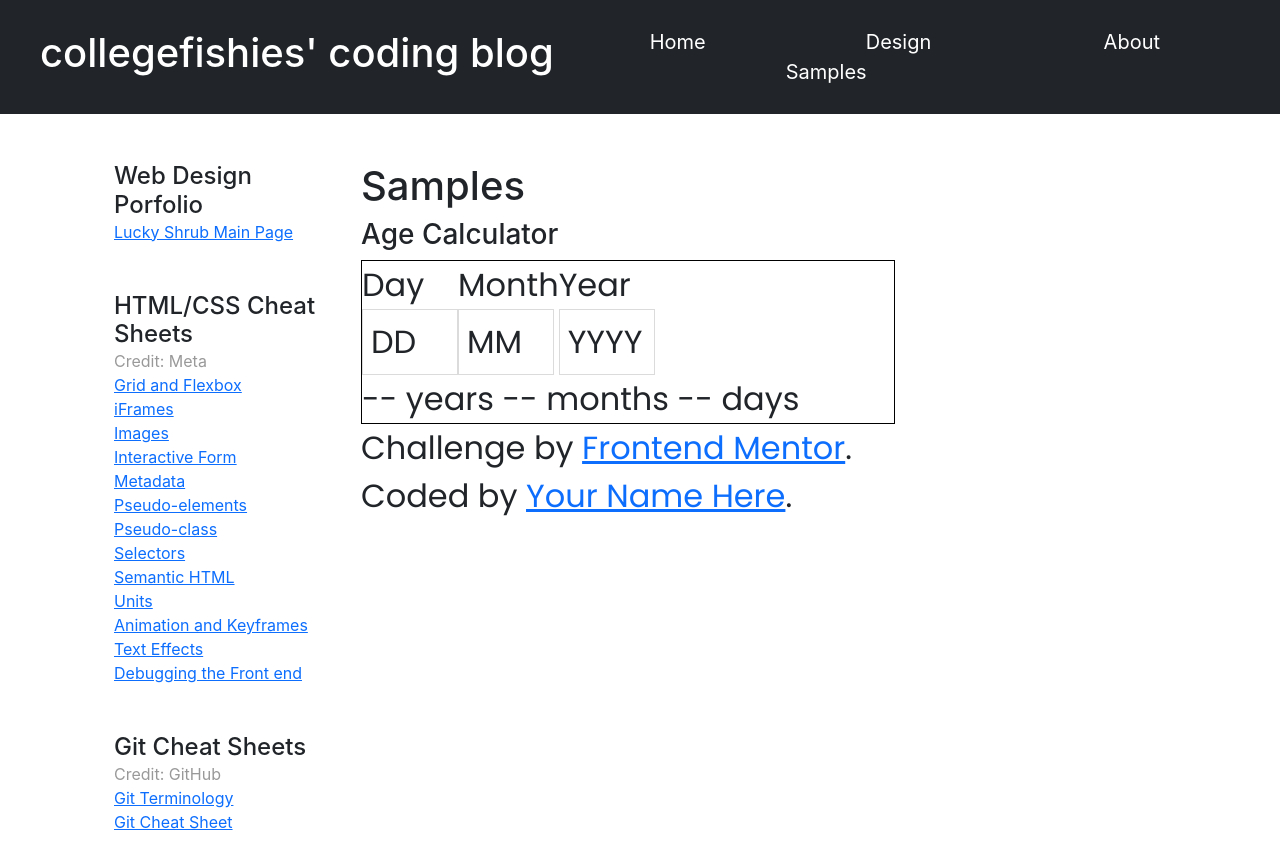
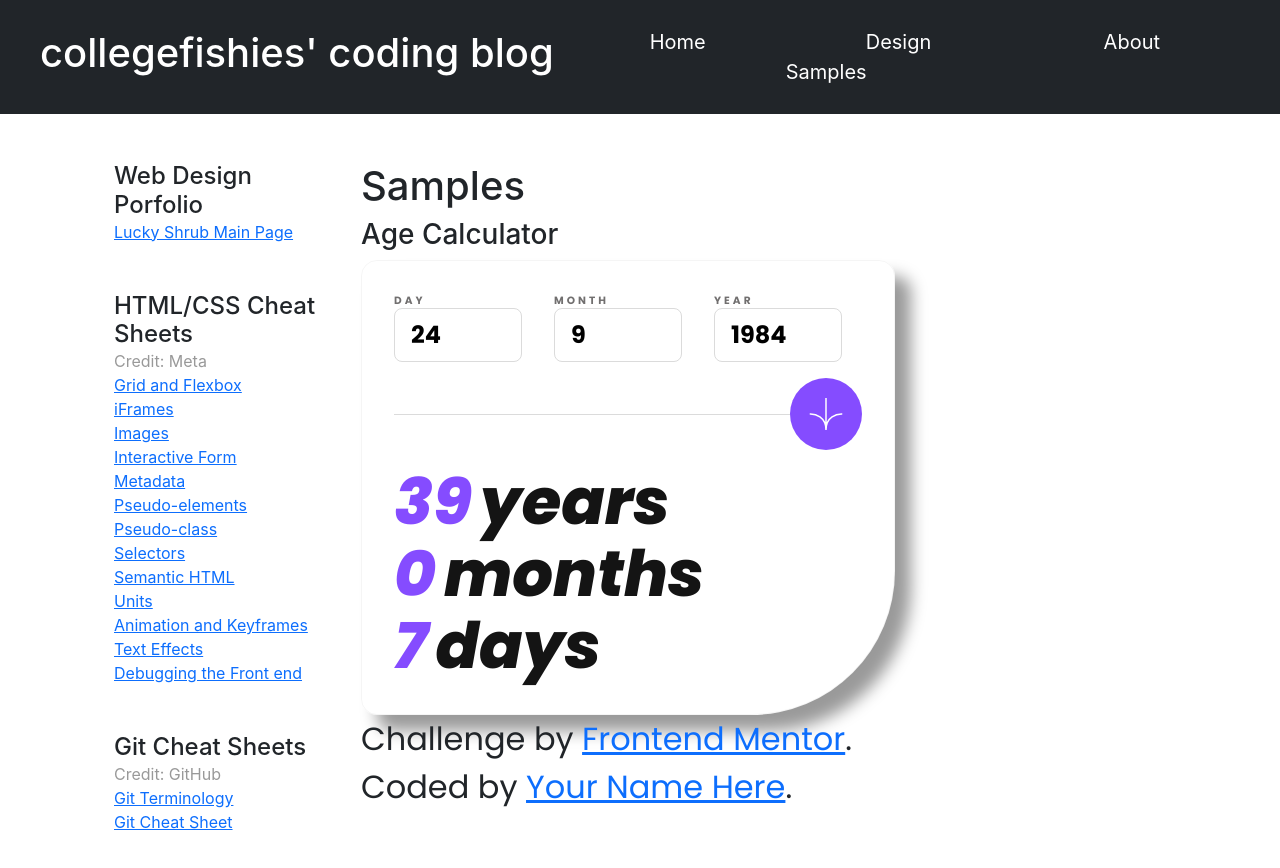
Before and after one commit to collegefishies/collegefishies.github.io, a React (Create React App) app: page /samples in a window 1280 px wide. Shown: the top 868 px of the page. Built offline with nearby package versions, Linux system fonts and the light colour scheme.

Commit message:
Add date calculation.

```diff
--- a/src/comp/samples/AgeCalculator.jsx
+++ /dev/null
@@ -1,70 +0,0 @@
-import styled from 'styled-components'
-
-const mobile = "375px";
-const desktop = "1440px";
-//colors
-const purple = "hsl(259deg, 100%, 65%)"
-const lightRed = "hsl(0deg, 100%, 67%)"
-const white = "hsl(0, 0%, 100%)"
-const offWhite = "hsl(0, 0%, 94%)"
-const lightGrey = "hsl(0, 0%, 86%)"
-const smokeyGrey = "hsl(0, 1%, 44%)"
-const offBlack = "hsl(0, 0%, 8%)"
-
-const Main = styled.div`
-	font-size: 32px;
-	font-family: 'Poppins', sans-serif;
-`
-
-const Card = styled.div`
-	border: 1px solid black;
-`
-
-const EntryStyle = styled.div`
-	display: flex;
-	flex-direction: column;
-`
-const DateTitle = styled.div`
-	color: ${smokeyGrey}
-	font-weight: 400i;
-`
-const InputBox = styled.div`
-	padding: 0.5rem;
-	width: 6rem;
-	border: 1px solid ${lightGrey};
-`
-const DateEntry = styled.div`
-	display: flex;
-`
-function Entry(props){
-	return (
-		<EntryStyle>
-			<DateTitle>{props.title}</DateTitle>
-			<InputBox>{props.children}</InputBox>
-		</EntryStyle>
-	)
-}
-
-export default function AgeCalculator(){
-
-	return (
-		<Main>
-			<Card>
-				<DateEntry>
-					<Entry title="Day">DD</Entry>
-					<Entry title="Month">MM</Entry>
-					<Entry title="Year">YYYY</Entry>
-				</DateEntry>
-
-				-- years
-				-- months
-				-- days
-			</Card>
-			<div class="attribution">
-				Challenge by <a href="https://www.frontendmentor.io?ref=challenge" target="_blank">Frontend Mentor</a>.
-				Coded by <a href="#">Your Name Here</a>.
-			</div>
-
-		</Main>
-	);
-}
--- /dev/null
+++ b/src/comp/samples/AgeCalculator/AgeCalculator.jsx
@@ -0,0 +1,211 @@
+import {useState} from 'react'
+import arrow from './icon-arrow.svg'
+import styled from 'styled-components'
+
+const mobile = "375px";
+const desktop = "1440px";
+//colors
+const purple = "hsl(259deg, 100%, 65%)"
+const lightRed = "hsl(0deg, 100%, 67%)"
+const white = "hsl(0, 0%, 100%)"
+const offWhite = "hsl(0, 0%, 94%)"
+const lightGrey = "hsl(0, 0%, 86%)"
+const smokeyGrey = "hsl(0, 1%, 44%)"
+const offBlack = "hsl(0, 0%, 8%)"
+
+const Main = styled.div`
+	font-size: 32px;
+	font-family: 'Poppins', sans-serif;
+`
+
+const Card = styled.div`
+	border-radius: 1rem;
+	padding: 1rem;
+	border: 1px solid rgb(0,0,0,0.04);
+	box-shadow: 1rem 1rem 1rem rgb(0,0,0,0.4);
+	border-bottom-right-radius: 9rem;
+`
+
+const EntryStyle = styled.div`
+	display: flex;
+	flex-direction: column;
+	margin: 1rem;
+`
+const DateTitle = styled.div`
+	letter-spacing: 0.190rem;
+	text-transform: uppercase;
+	font-size:33%;
+	color: ${smokeyGrey};
+	font-weight: 700;
+`
+const InputBox = styled.input`
+	padding: 1rem;
+	font-size: 75%;
+	padding: 0.5rem 0.5rem 0.5rem 1rem;
+	width: 8rem;
+	border: 1px solid ${lightGrey};
+	border-radius: 0.5rem;
+	font-weight: 800;
+
+	  /* For WebKit browsers like Chrome and Safari */
+	  &::-webkit-inner-spin-button,
+	  &::-webkit-outer-spin-button {
+	    -webkit-appearance: none;
+	    margin: 0;
+	  }
+
+	  /* For Firefox */
+	  & {
+	    -moz-appearance: textfield;
+	  }
+
+`
+const DateEntry = styled.div`
+	display: flex;
+`
+
+
+function Entry(props){
+	return (
+		<EntryStyle>
+			<DateTitle>{props.title}</DateTitle>
+			<InputBox type="number" defaultValue={props.defaultValue} onChange={props.onChange} min={props.min} max={props.max}></InputBox>
+		</EntryStyle>
+	)
+}
+
+const AnswerStack = styled.div`
+	display: flex;
+	flex-direction: column;
+	font-size: 200%;
+	font-style: italic;
+	font-weight: 800;
+	padding: 1rem;
+	padding-top: -1rem;
+`
+const AnswerNumber = styled.div`
+	display:inline;
+	padding-right: 0.5rem;
+	color: ${purple};
+
+`
+const AnswerString = styled.div`
+	display:inline;
+	color: ${offBlack};
+`
+const AnswerLineStyle = styled.div`
+	margin: -0.75rem 0rem -0.75rem 0rem;
+`
+function AnswerLine(props){
+	return (
+		<AnswerLineStyle>
+			<AnswerNumber>{props.value}</AnswerNumber>
+			<AnswerString>{props.str}</AnswerString>
+		</AnswerLineStyle>
+	)
+}
+
+const Holder = styled.div`
+	display: flex;
+	align-items: center;
+	padding-left: 1rem;
+	padding-right: 1rem;
+`
+const Seperator = styled.hr`
+	flex-grow: 1;
+	color: ${smokeyGrey};
+`
+const Indicator = styled.div`
+	display: flex;
+	justify-content: center;
+	align-items: center;
+	width: 4.5rem;
+	height: 4.5rem;
+	background-color: ${purple};
+	border-radius: 50%;
+`
+
+const Arrow = styled.img`
+	height: 2rem;
+`
+
+function SeperatorAndButton(){
+	return (
+		<Holder>
+			<Seperator />
+			<Indicator>
+				<Arrow src={arrow}/>
+			</Indicator>
+		</Holder>
+	)
+}
+
+
+export default function AgeCalculator(){
+	const today = new Date();
+	const maxyear = today.getFullYear()
+	const [day, setDay] = useState(24);
+	const [month, setMonth] = useState(9);
+	const [year, setYear] = useState(1984);
+
+
+
+
+	function calculateAge(day, month, year){
+		const today = new Date();
+		const birthDate = new Date(year, month - 1, day);
+		let ageInMilliseconds = today - birthDate;
+
+		const ageInYears = Math.floor(ageInMilliseconds/(365*24*60*60*1000))
+		ageInMilliseconds -= ageInYears*365*24*60*60*1000
+		const ageInMonths = Math.floor(ageInMilliseconds/(30*24*60*60*1000))
+		ageInMilliseconds -= ageInMonths*30*24*60*60*1000
+		const ageInDays = Math.floor(ageInMilliseconds/(24*60*60*1000))
+
+		return {
+			years: ageInYears,
+			months: ageInMonths,
+			days: ageInDays,
+		}
+	}
+	let {years, months, days} = calculateAge(day, month, year)
+	const [ageDay, setAgeDay] = useState(days);
+	const [ageMonth, setAgeMonth] = useState(months);
+	const [ageYear, setAgeYear] = useState(years);
+
+	function handleDay(e){
+		const day = e.target.value;
+		if (day >= 1 && day <= 31){setDay(day)}
+	}
+	function handleMonth(e){
+		const month = e.target.value;
+		if (month >=1 && month <= 12){setMonth(month)}
+		console.log(month)
+	}
+	function handleYear(e){
+		const year = e.target.value;
+		if (year >= 0 && year <= maxyear){setYear(year)}
+	}
+	return (
+		<Main>
+			<Card>
+				<DateEntry>
+					<Entry title="Day" defaultValue="24" onChange={handleDay} min="1" max="31"/>
+					<Entry title="Month" defaultValue="9" onChange={handleMonth} min="1" max="12"></Entry>
+					<Entry title="Year" defaultValue="1984" onChange={handleYear} min="0" max={year}></Entry>
+				</DateEntry>
+				<SeperatorAndButton />
+				<AnswerStack>
+					<AnswerLine value={years} str="years" />
+					<AnswerLine value={months} str="months" />
+					<AnswerLine value={days} str="days" />
+				</AnswerStack>
+			</Card>
+			<div class="attribution">
+				Challenge by <a href="https://www.frontendmentor.io?ref=challenge" target="_blank">Frontend Mentor</a>.
+				Coded by <a href="#">Your Name Here</a>.
+			</div>
+
+		</Main>
+	);
+}
--- a/src/pages/Samples.js
+++ b/src/pages/Samples.js
@@ -5,7 +5,7 @@ import Content    	from '../comp/Content'
 import Row from 'react-bootstrap/Row'
 
 //import Samples
-import AgeCalculator from '../comp/samples/AgeCalculator'
+import AgeCalculator from '../comp/samples/AgeCalculator/AgeCalculator'
 
 function Sample(props){
 	return (
```
Also changed, not shown: src/comp/samples/AgeCalculator/icon-arrow.svg (added).
